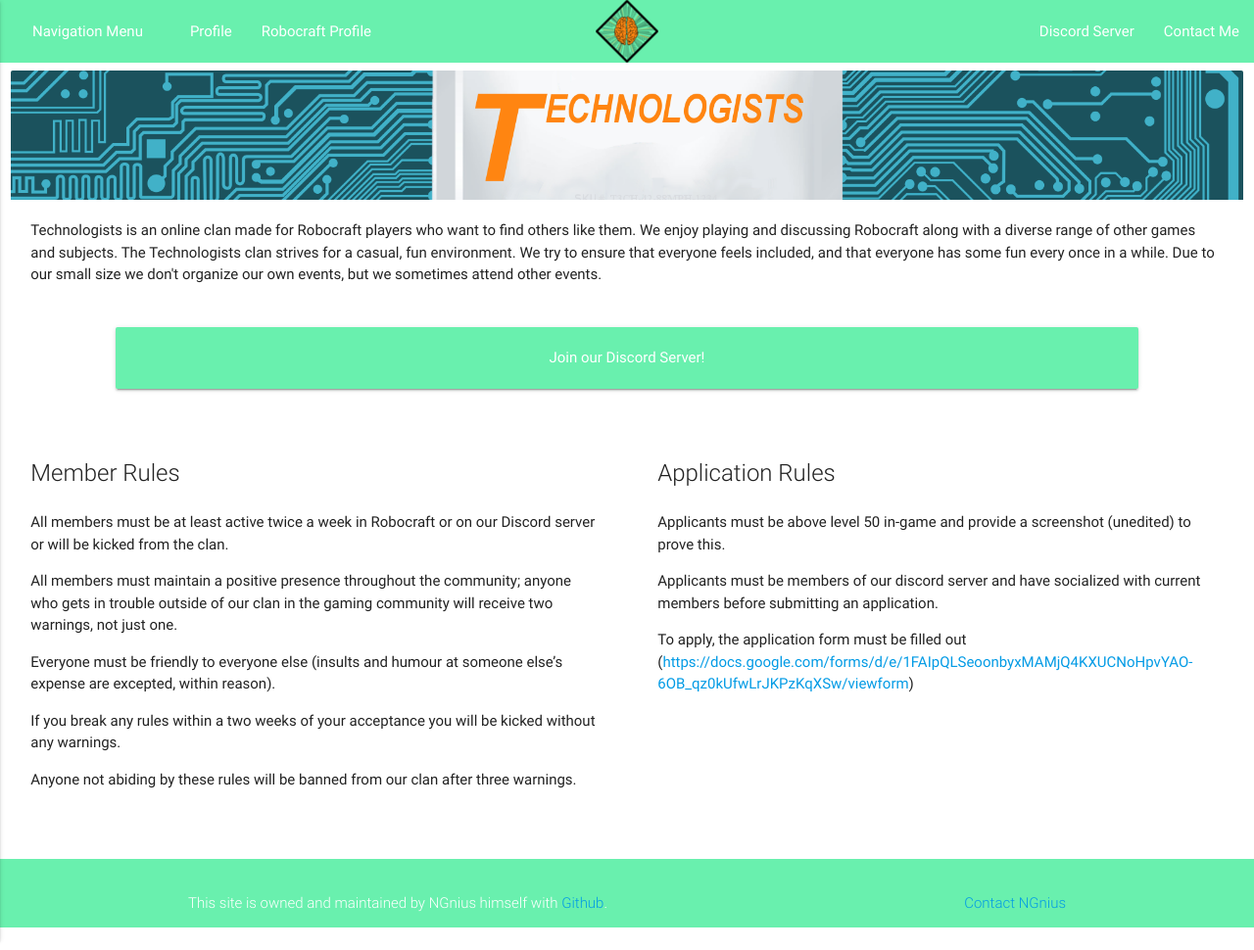
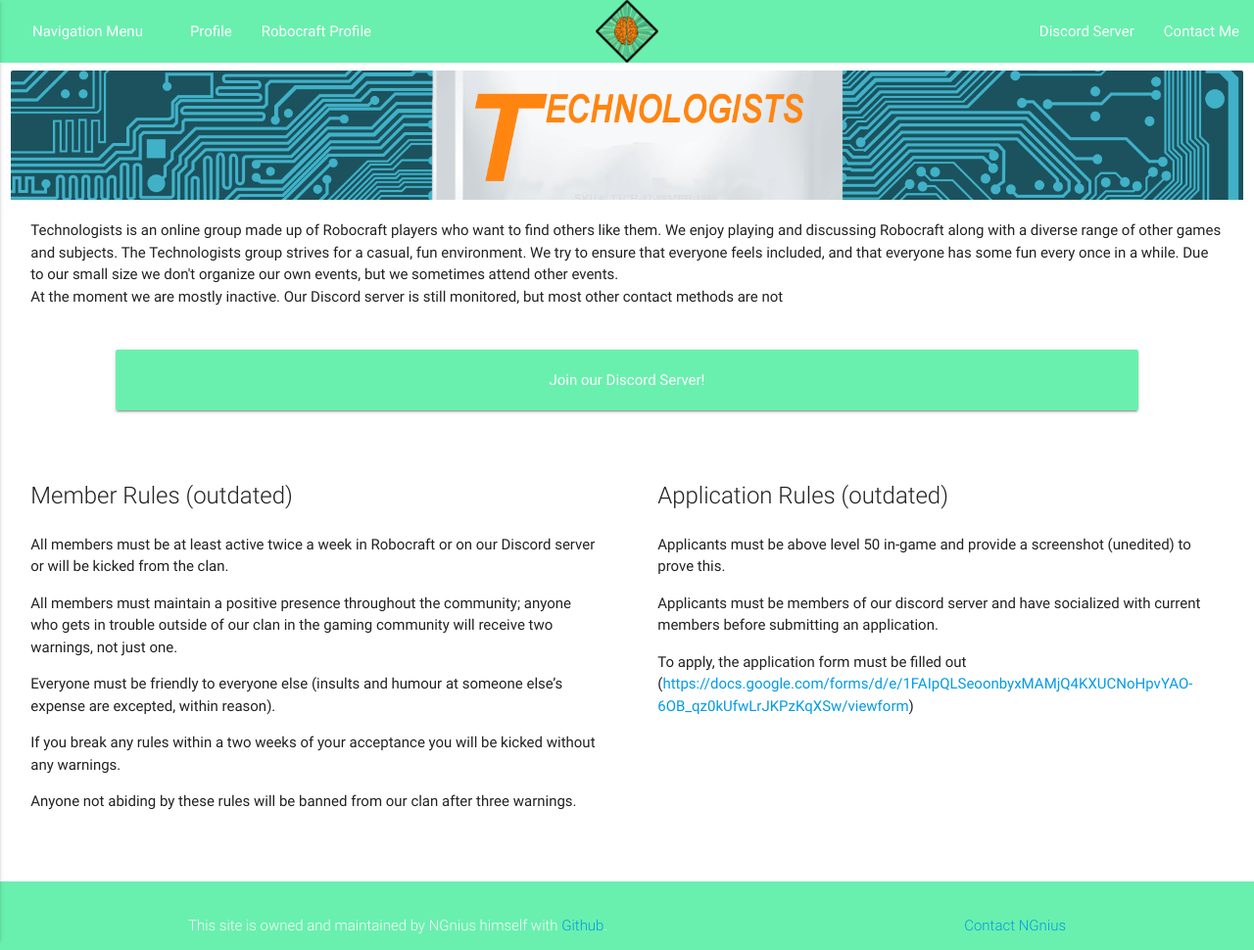
Before and after one commit to NGnius/NGniusSite, a Jekyll site: the page built from pages/Technologists.html, in a window 1280 px wide. Shown: the whole page at 98% size. Built offline with Jekyll 4.4.1, drawn with Linux system fonts in a browser that asks for light colours; nearby versions of some CDN libraries; before the commit the page ends 947 px from its top, so only the background shows below that.

Commit message:
Update info for clan to group conversion

```diff
--- a/pages/Technologists.html
+++ b/pages/Technologists.html
@@ -10,11 +10,14 @@
       </div>
       <div class="card-content">
         <p>
-          Technologists is an online clan made for Robocraft players who want to find others like them.
+          Technologists is an online group made up of Robocraft players who want to find others like them.
           We enjoy playing and discussing Robocraft along with a diverse range of other games and subjects.
-          The Technologists clan strives for a casual, fun environment.
+          The Technologists group strives for a casual, fun environment.
           We try to ensure that everyone feels included, and that everyone has some fun every once in a while.
           Due to our small size we don't organize our own events, but we sometimes attend other events.
+        </p>
+        <p>
+          At the moment we are mostly inactive. Our Discord server is still monitored, but most other contact methods are not
         </p>
       </div>
     </div>
@@ -33,7 +36,7 @@
   <div class="col s12 m6">
     <div class="card z-depth-0">
       <div class="card-content">
-        <span class="card-title">Member Rules</span><br />
+        <span class="card-title">Member Rules (outdated)</span><br />
         <ul>All members must be at least active twice a week in Robocraft or on our Discord server or will be kicked from the clan.<br /></ul>
         <ul>All members must maintain a positive presence throughout the community; anyone who gets in trouble outside of our clan in the gaming community will receive two warnings, not just one. <br /></ul>
         <ul>Everyone must be friendly to everyone else (insults and humour at someone else’s expense are excepted, within reason). <br /></ul>
@@ -45,7 +48,7 @@
   <div class="col s12 m6">
     <div class="card z-depth-0">
       <div class="card-content">
-        <span class="card-title">Application Rules</span><br />
+        <span class="card-title">Application Rules (outdated)</span><br />
         <ul>Applicants must be above level 50 in-game and provide a screenshot (unedited) to prove this. <br /></ul>
         <ul>Applicants must be members of our discord server and have socialized with current members before submitting an application. <br /></ul>
         <ul> To apply, the application form must be filled out (<a href="https://docs.google.com/forms/d/e/1FAIpQLSeoonbyxMAMjQ4KXUCNoHpvYAO-6OB_qz0kUfwLrJKPzKqXSw/viewform">https://docs.google.com/forms/d/e/1FAIpQLSeoonbyxMAMjQ4KXUCNoHpvYAO-6OB_qz0kUfwLrJKPzKqXSw/viewform</a>) <br /></ul>
```
Also changed, not shown: _posts/2016-11-22-welcome-to-jekyll.markdown (deleted, +0 -25 lines), about.md (deleted, +0 -15 lines).
